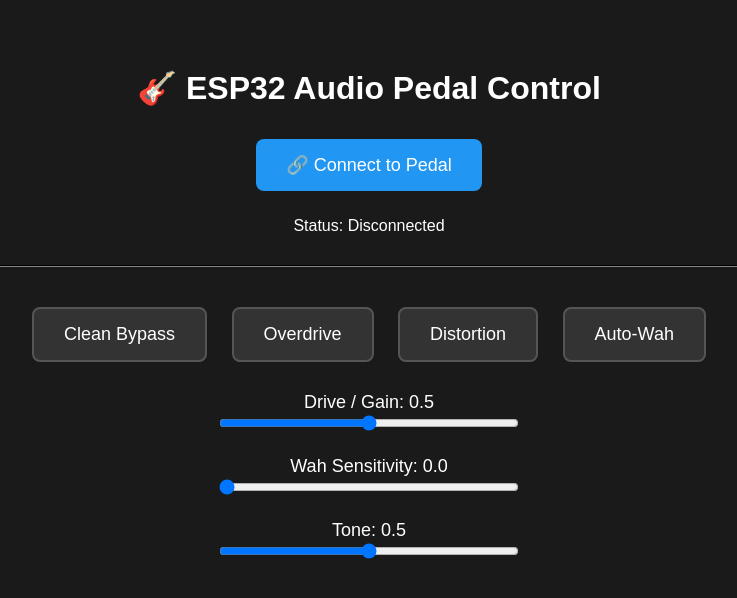
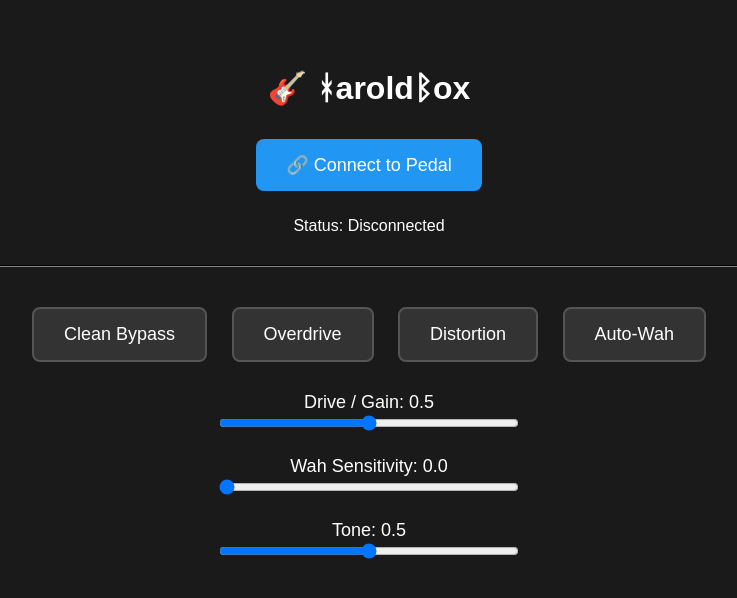
Before and after one commit to skittlz365/HaroldBox-GuitarPedal, a plain HTML site: page index.html in a window 1280 px wide. Shown: the whole page, without its empty margins (271-1008 px from the left). Drawn offline with Linux system fonts and the light colour scheme.

Commit message:
Fix HTML encoding issues in index.html

```diff
--- a/index.html
+++ b/index.html
@@ -13,7 +13,7 @@
 </head>
 <body>
 
-  <h1>🎸 ESP32 Audio Pedal Control</h1>
+  <h1>🎸 &#x16BC;arold&#x16D2;ox</h1>
   <button class="connect" onclick="connectBLE()">🔗 Connect to Pedal</button>
   <p id="status">Status: Disconnected</p>
 
```
